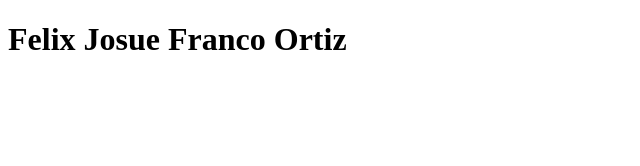
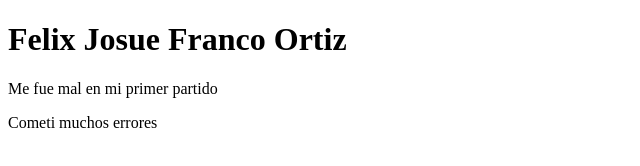
Before and after one commit to JosueFranco22/Seminario-git-github, a plain HTML site: page index.html in a window 1280 px wide. Shown: the whole page, without its empty margins (0-640 px from the left). Drawn offline with Linux system fonts and the light colour scheme.

Commit message:
Añadicomo me fue en mi primer partido

```diff
--- a/index.html
+++ b/index.html
@@ -8,5 +8,7 @@
 </head>
 <body>
     <h1>Felix Josue Franco Ortiz</h1>
+    <p>Me fue mal en mi primer partido</p>
+    <p>Cometi muchos errores</p>
 </body>
 </html>
```
